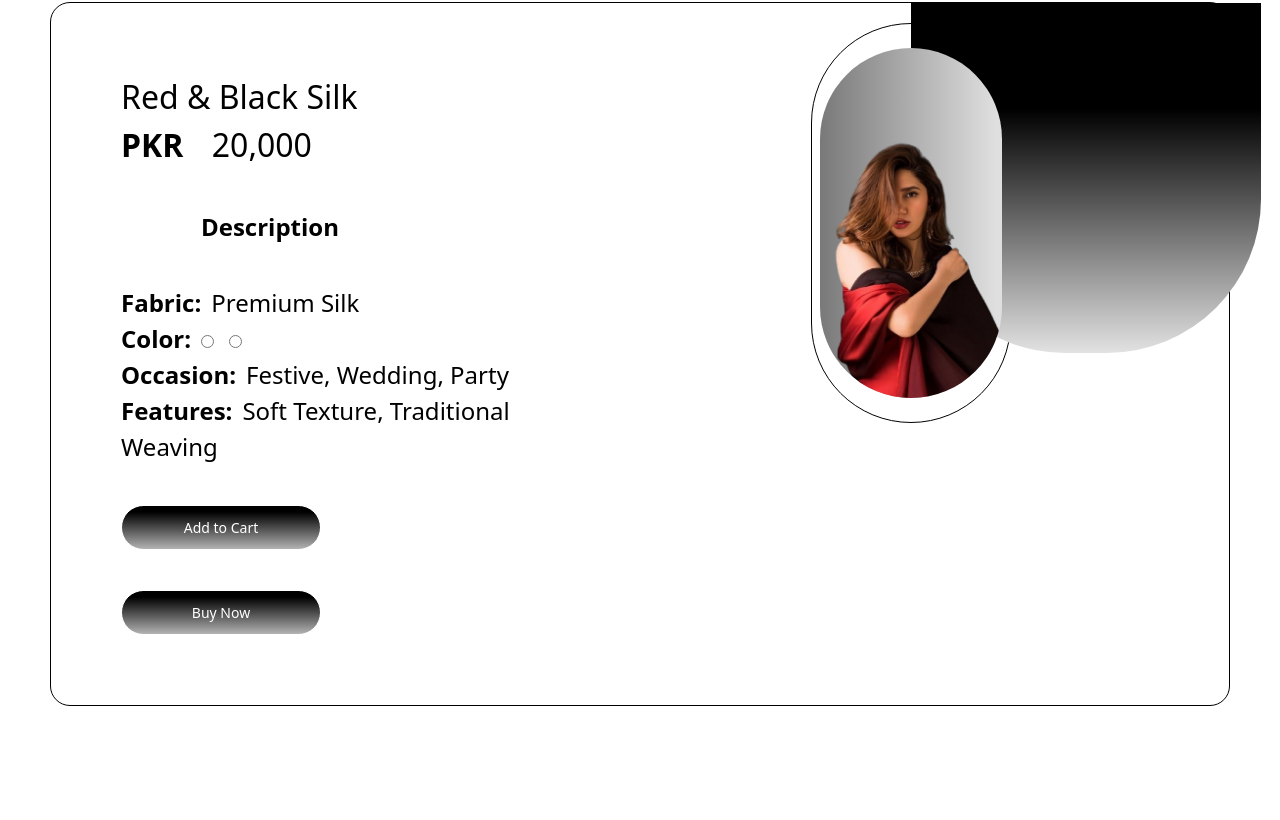
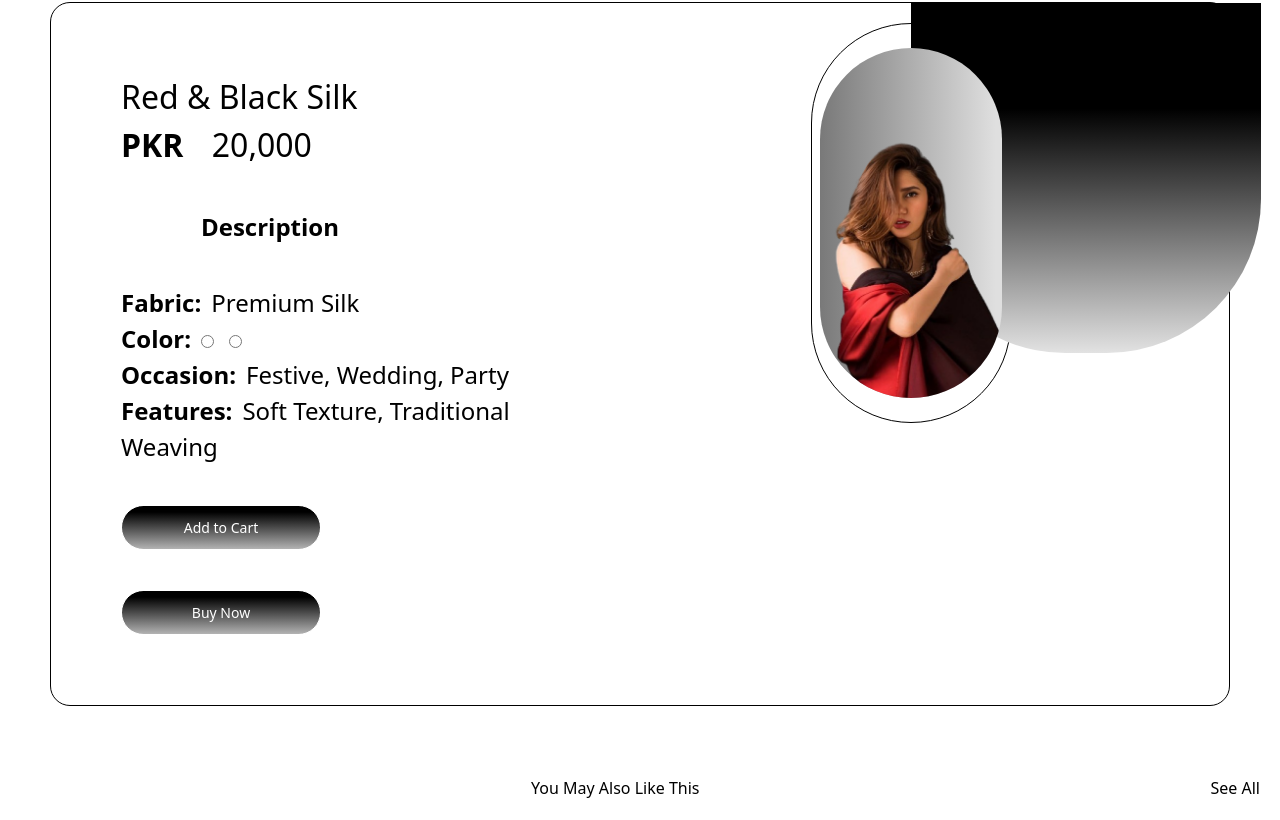
Before and after one commit to Shazam-1699/Gulluna-Collections, a React (Vite) app: page /product in a window 1280 px wide. Shown: the part 158-978 px from the top of the page. Before the commit the page ends 914 px from the top, so only its background shows below. Built offline with nearby package versions, Linux system fonts and the light colour scheme.

Commit message:
small changes

```diff
--- a/src/assets/styles/productpage.css
+++ b/src/assets/styles/productpage.css
@@ -116,3 +116,19 @@
     background-color: white;
     height: 80%;
 }
+
+/* Product Description */
+
+.divider{
+    text-align: center;
+    padding: 20px;
+}
+.divider h1{
+    display: inline-block;
+}
+.divider span{
+    float: inline-end;
+}
+.divider span img{
+    float: right;
+}
--- a/src/pages/productpage.jsx
+++ b/src/pages/productpage.jsx
@@ -2,6 +2,7 @@ import React from "react";
 import Navbar from "../components/partials/navbar";
 import "../assets/styles/productpage.css";
 import MKR from "../assets/images/Mahira Khan red.png";
+import arrow from "../assets/icons/right arrow.svg";
 
 function productPage(){
     return (
@@ -50,10 +51,13 @@ function productPage(){
                                 <div className="large-line"> </div>
                                 <div className="small-line"> </div>
                             </div>
-
-
                 </section>
             </div>
+            <div className="divider">
+                <h1>You May Also Like This</h1>
+                <span><a href=""> See All  </a></span>
+            </div>
+
         </div>
 
     );
```
Also changed, not shown: src/assets/icons/right arrow.svg (added).
